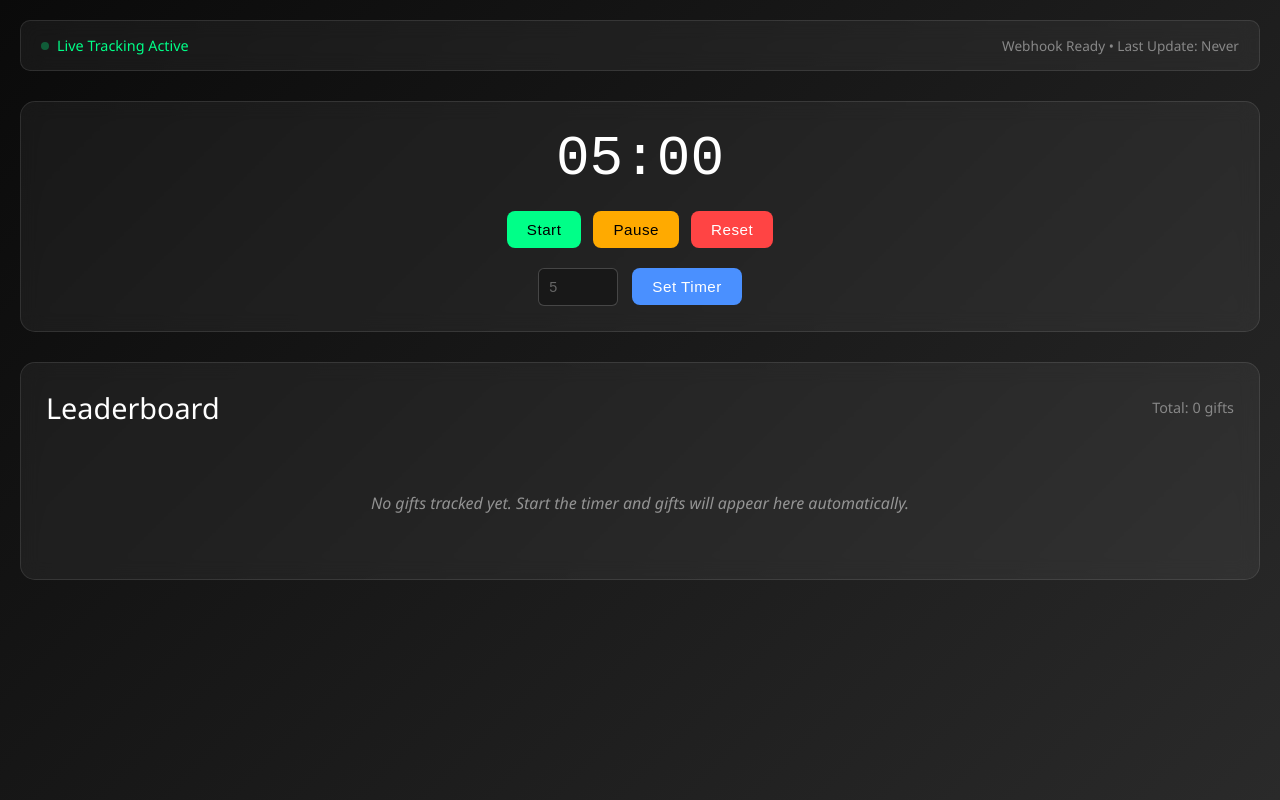
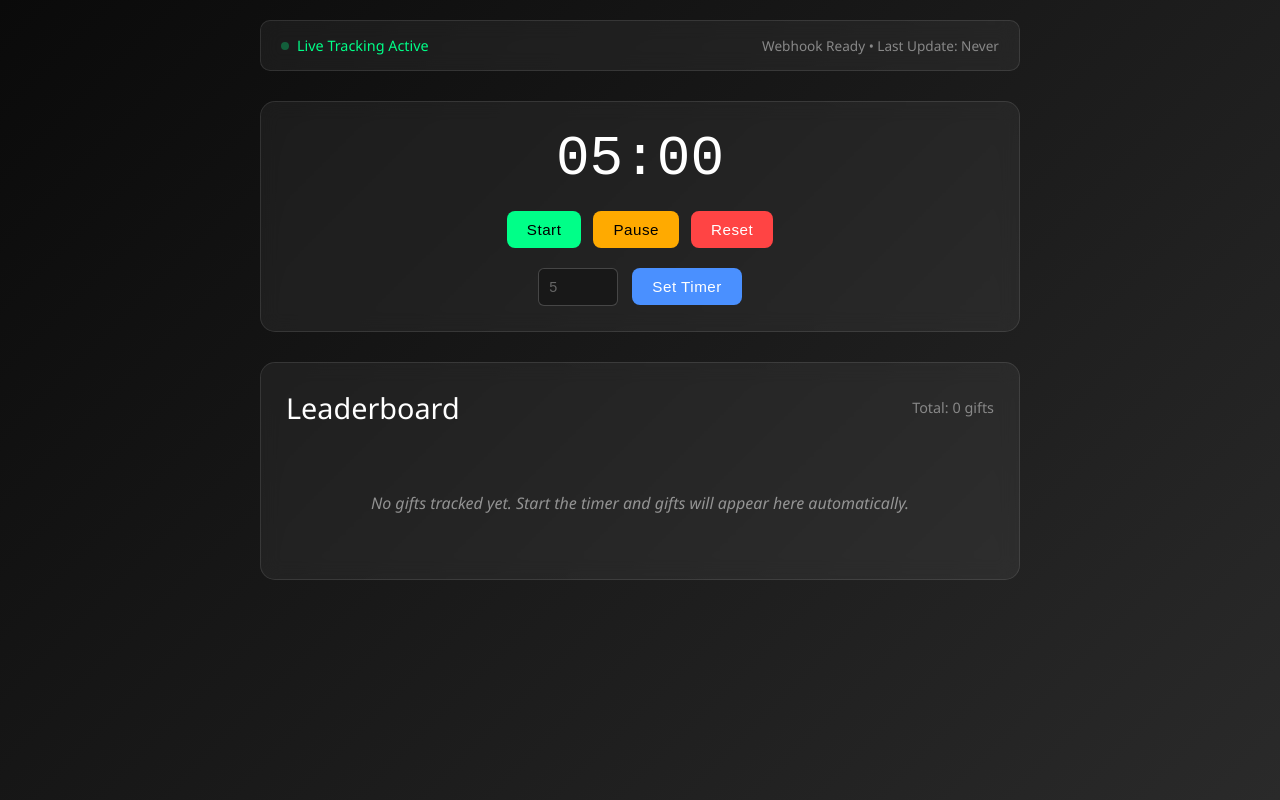
Before and after one commit to sianrpg-source/tiktok-gift-tracker, a plain HTML site: page index.html in a window 1280 px wide. Drawn offline with Linux system fonts and the light colour scheme.

Commit message:
Update index.html

```diff
--- a/index.html
+++ b/index.html
@@ -20,7 +20,7 @@
         }
 
         .container {
-            max-width: 1400px;
+            max-width: 800px;
             margin: 0 auto;
             padding: 20px;
         }
```
